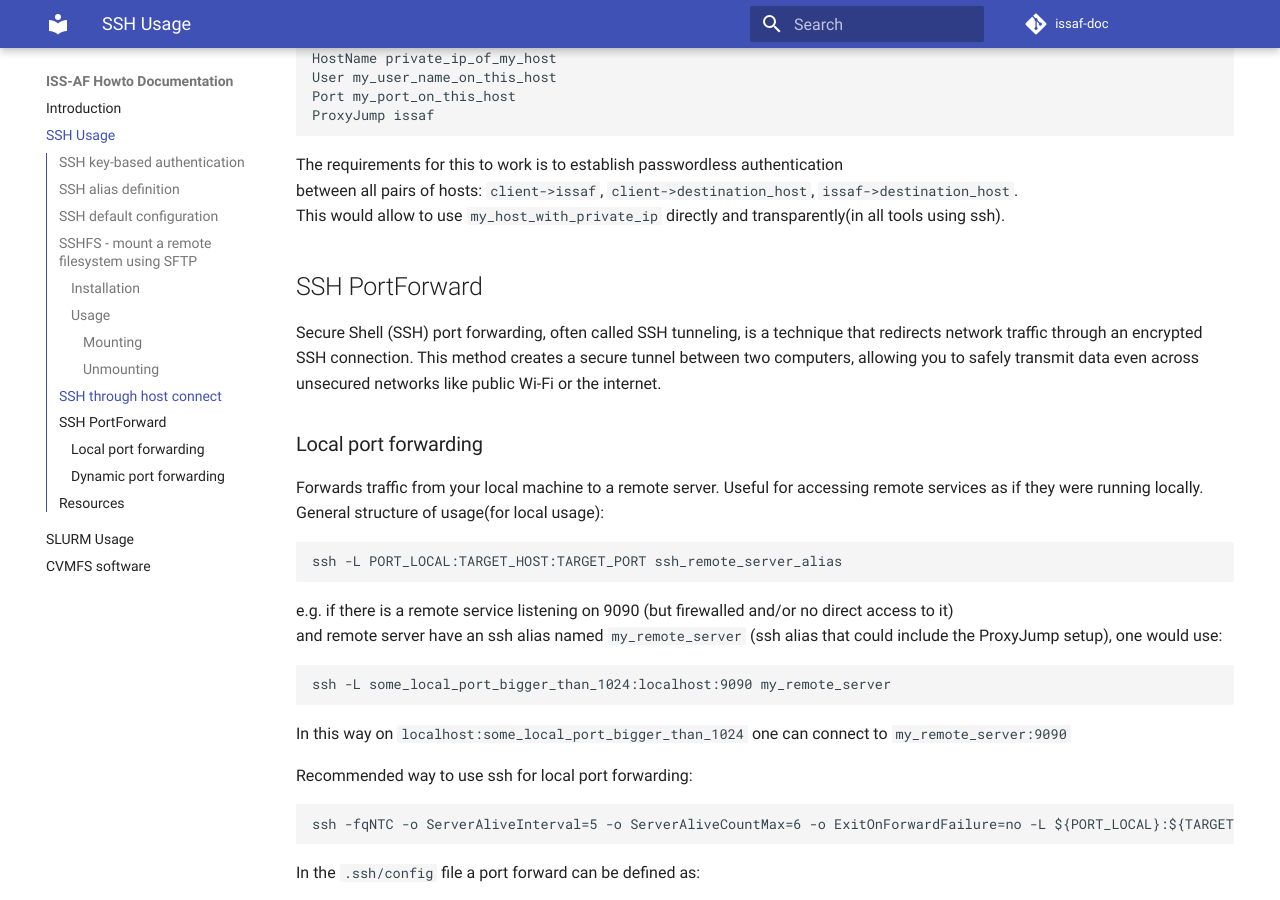
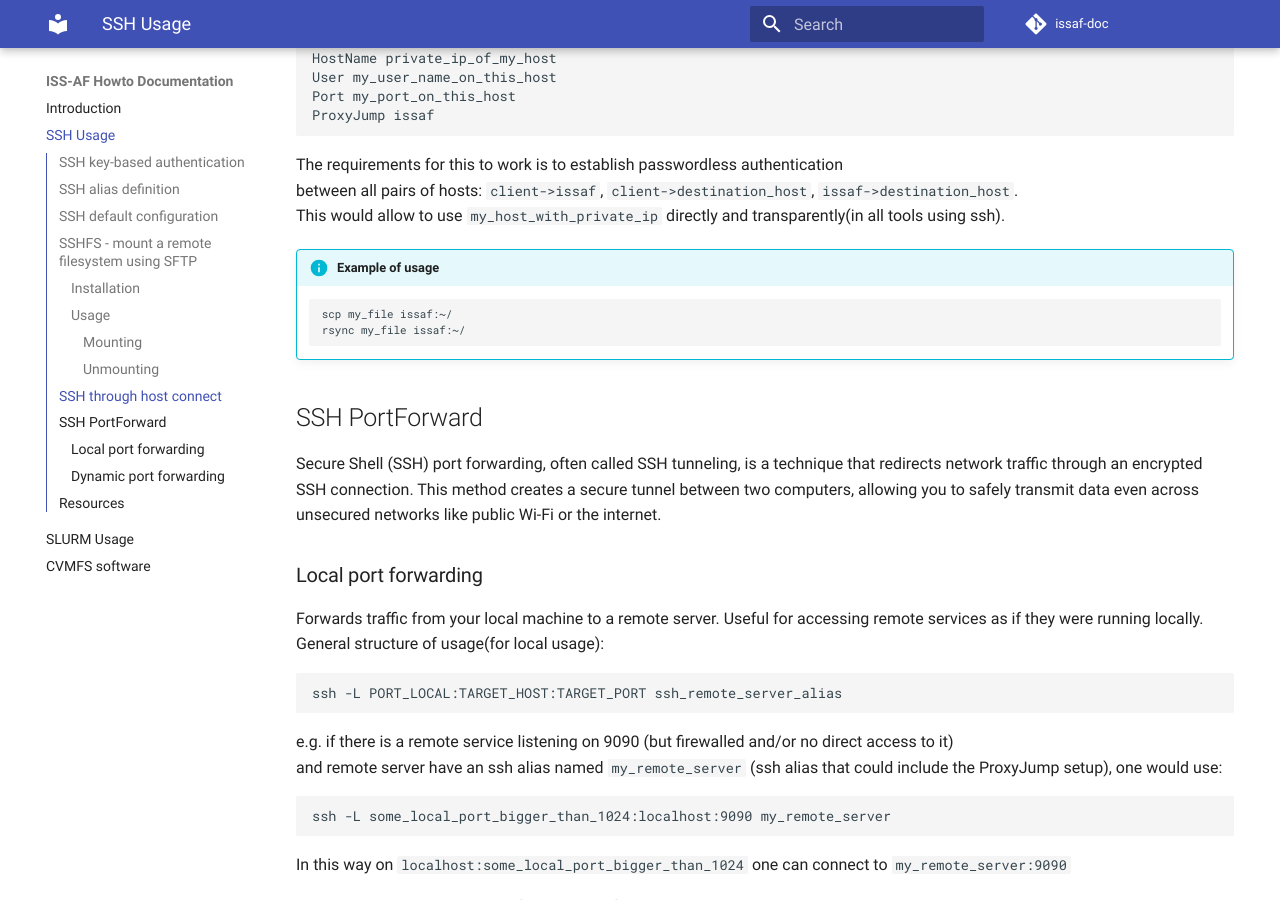
Before and after one commit to adriansev/issaf-doc, an MkDocs documentation site: the page built from docs/ssh.md, in a window 1280 px wide and 900 px high, scrolled down 2621 px. Built offline with MkDocs 1.6.1 and Material for MkDocs 9.7.7, drawn with Linux system fonts in a browser that asks for light colours; comment, search, counter and statistics services are not loaded.

Commit message:
update ssh examples

````diff
--- a/docs/ssh.md
+++ b/docs/ssh.md
@@ -126,6 +126,12 @@ The requirements for this to work is to establish passwordless authentication
 between all pairs of hosts: `client->issaf`, `client->destination_host`, `issaf->destination_host`.
 This would allow to use `my_host_with_private_ip` directly and transparently(in all tools using ssh).
 
+!!! info "Example of usage"
+    ```
+    scp my_file issaf:~/
+    rsync my_file issaf:~/
+    ```
+
 
 
 ## SSH PortForward
````
